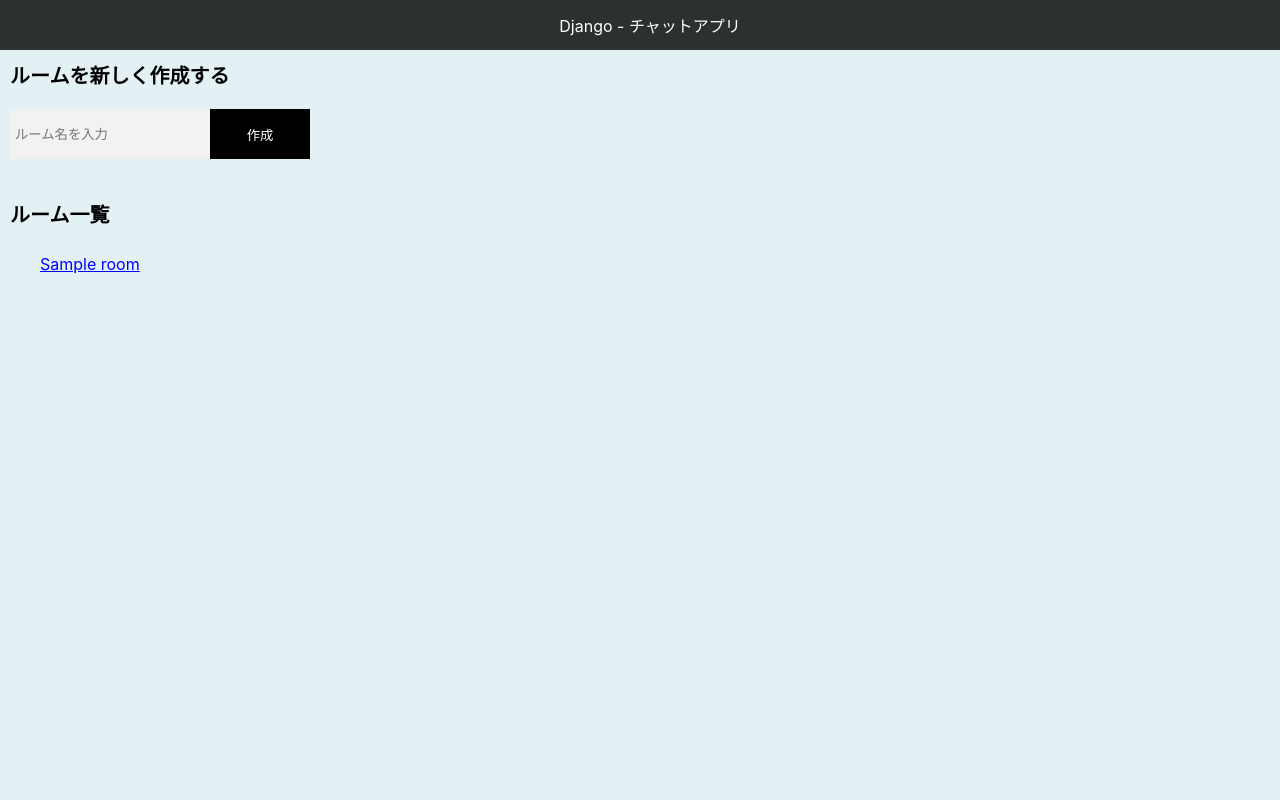
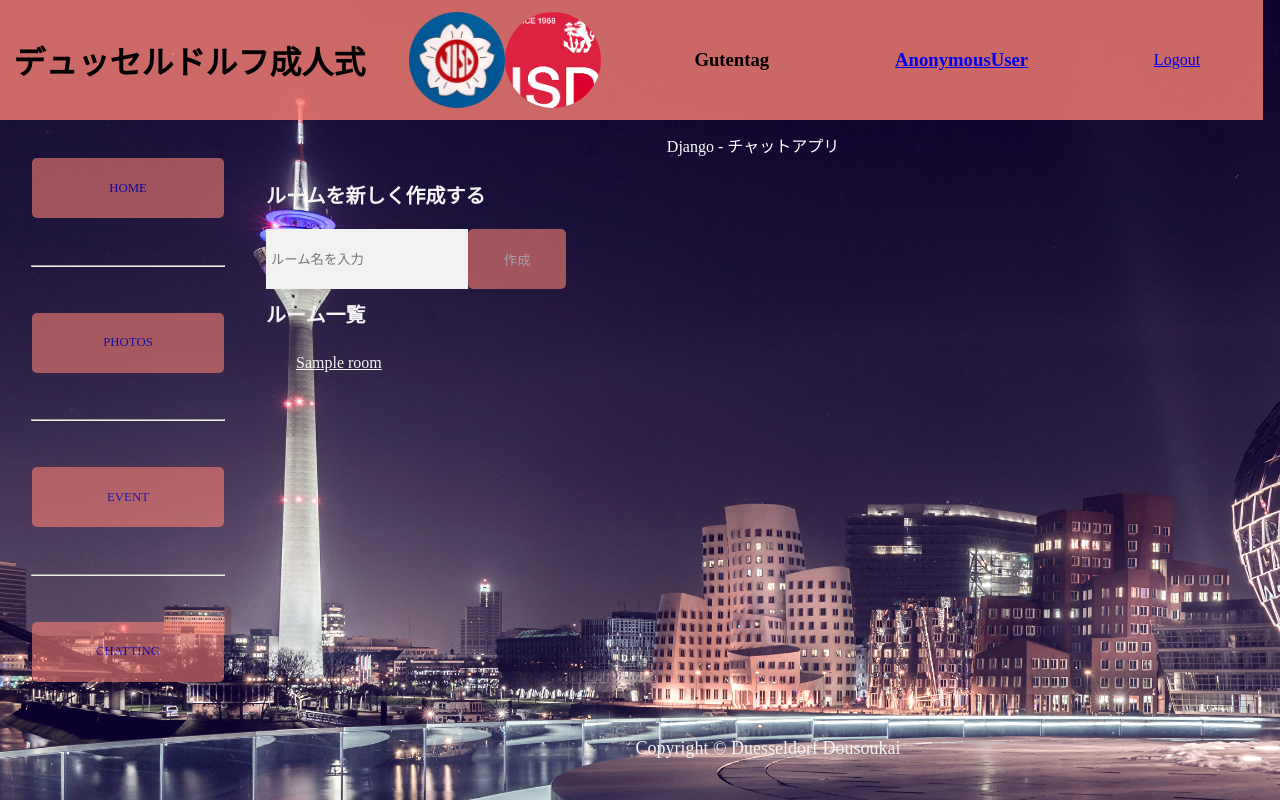
Before and after one commit to kkatodus/school_reunion_site, a Django app: page /chat/ in a window 1280 px wide. Run offline with Django 3.2, Linux system fonts and the light colour scheme; tables that the repository leaves empty hold one stand-in row (values such as "Sample post"); some web fonts are replaced.

Commit message:
change chat

```diff
--- a/chat/static/chat/style.css
+++ b/chat/static/chat/style.css
@@ -5,13 +6,13 @@ html, body, div, h1, h2, input, button {
 
 body {
     background: rgba(105, 180, 205, 0.18);
-    font-family: -apple-system, BlinkMacSystemFont, "Helvetica Neue", YuGothic, "ヒラギノ角ゴ ProN W3", Hiragino Kaku Gothic ProN, Arial, "メイリオ", Meiryo, sans-serif;
 }
 
 h2 {
     padding: 10px;
     font-size: 20px;
     font-weight: 800;
+    color:whitesmoke
 }
 
 input {
@@ -38,8 +40,8 @@ form, send-msg {
     height: 50px;
 }
 
-a {
-    color: blue;
+#room_list{
+    color:whitesmoke;
 }
 
 .header {
@@ -50,13 +52,21 @@ a {
     display: flex;
     justify-content: center;
     align-items: center;
-    background: rgba(0, 0, 0, 0.8);
+    color: white;
+}
+
+.header2 {
+    height: 50px;
+    width: 100%;
+    display: flex;
+    justify-content: center;
+    align-items: center;
     color: white;
 }
 
 .back {
-    position: absolute;
-    left: 20px;
+    position: relative;
+    left:0%;
     color: white;
 }
 
@@ -65,18 +75,27 @@ a {
     padding-left: 20px;
     padding-right: 20px;
     width: 100px;
-    background: #000;
+    height:60px;
+    background:rgb(250, 128, 114);
+    opacity:0.6;
     color: white;
+    border-radius: 5px;
+    transition: 0.3s;
+    text-decoration: none;
 }
 
+.send:hover{
+    opacity: 1;
+}
+
+
 .container {
-    height: 100vh;
-    width: 100vw;
+    height: 100%;
+    width: 100%;
     display: flex;
     justify-content: center;
     align-items: center;
-    flex-direction: column;
-    overflow: hidden;
+    flex-direction: column
 }
 
 .chat-box {
--- a/chat/templates/chat/index.html
+++ b/chat/templates/chat/index.html
@@ -1,4 +1,13 @@
+{% extends "base.html" %}
 {% load static %}
+
+{% block title %}Duesseldorf|Event{% endblock title %}
+
+{% block head %}
+{% endblock head%}
+
+
+{% block content %}
 
 <link rel="stylesheet" type="text/css" href="{% static 'chat/style.css' %}">
 
@@ -18,6 +27,8 @@
 <h2>ルーム一覧</h2>
 <ul class="select-room-box">
 {% for room in room_list %}
-    <a href="/chat/chat/{{ room.name }}">{{ room.name }}</a>
+    <a href="/chat/chat/{{ room.name }}" id='room_list'>{{ room.name }}</a>
 {% endfor %}
 </ul>
+
+{% endblock content %}
--- a/dousoukai_event/settings_common.py
+++ b/dousoukai_event/settings_common.py
@@ -26,10 +26,14 @@ SECRET_KEY = 'j-#rcrwpm%-c=xhw*9m@4s&ru$6f8ead7r+3x-^1$n=o&r89*v'
 
 # SECURITY WARNING: don't run with debug turned on in production!
 
+DEBUG= True
+ALLOWED_HOSTS = []
 
+'''
 DEBUG = False
 
 ALLOWED_HOSTS = ["duesseldorf-dousoukai.herokuapp.com","127.0.0.1"]
+'''
 
 
 # Application definition
--- a/share_userpost/forms.py
+++ b/share_userpost/forms.py
@@ -2,9 +2,7 @@ from .models import UserPost
 from django import forms
 
 class UserPostCreationForm(forms.ModelForm):
-    image = forms.ImageField(
-        widget=forms.ClearableFileInput(attrs={'multiple': True}),
-    )
+    image = forms.ImageField(widget=forms.ClearableFileInput(attrs={'multiple': True}))
     class Meta:
         model = UserPost
         fields = ("text","image")
```
Also changed, not shown: other parts of chat/static/chat/style.css (+24 -6 lines), chat/templates/chat/chat_room.html (+12 -2 lines), share_userpost/views.py (+6 -3 lines).
